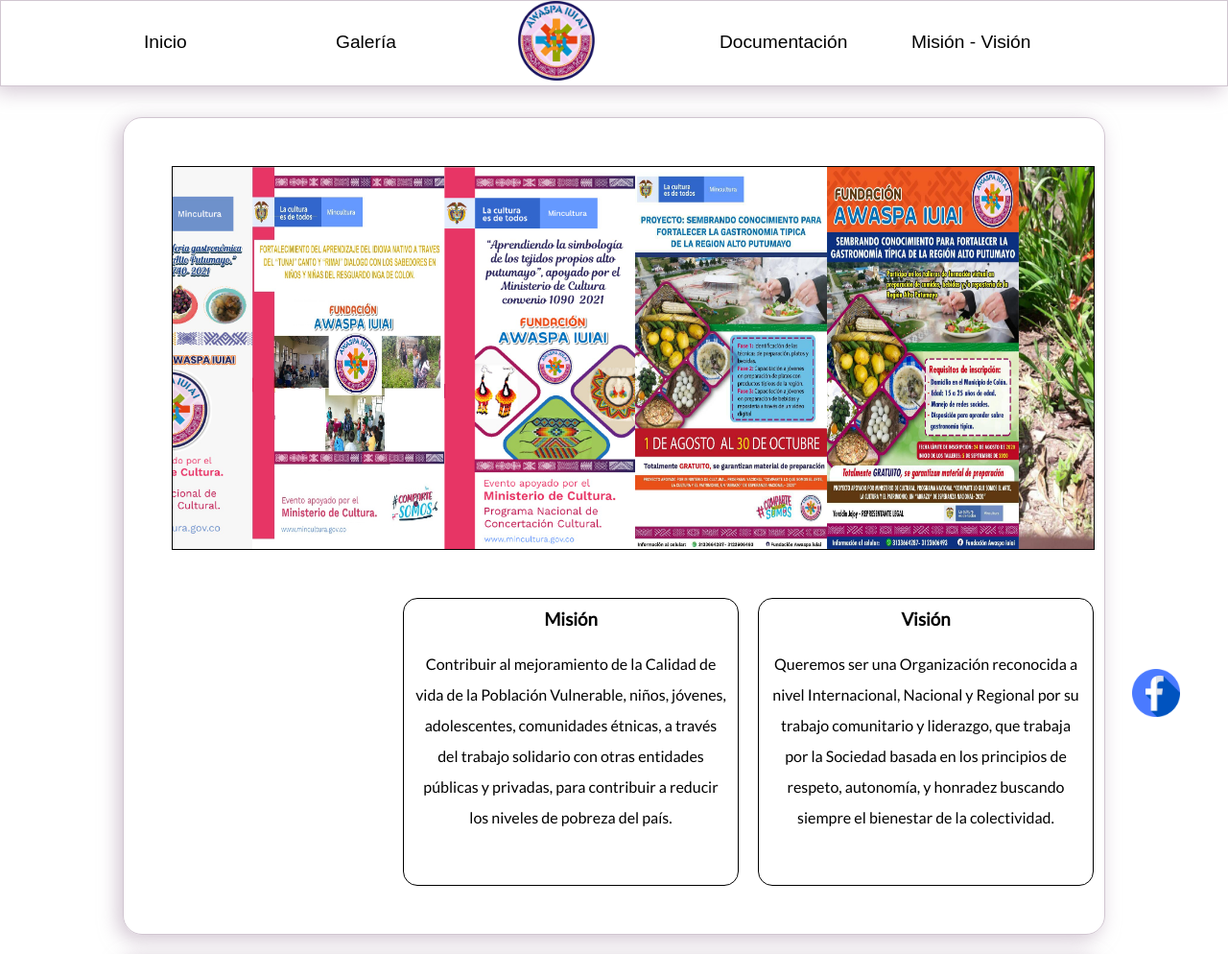
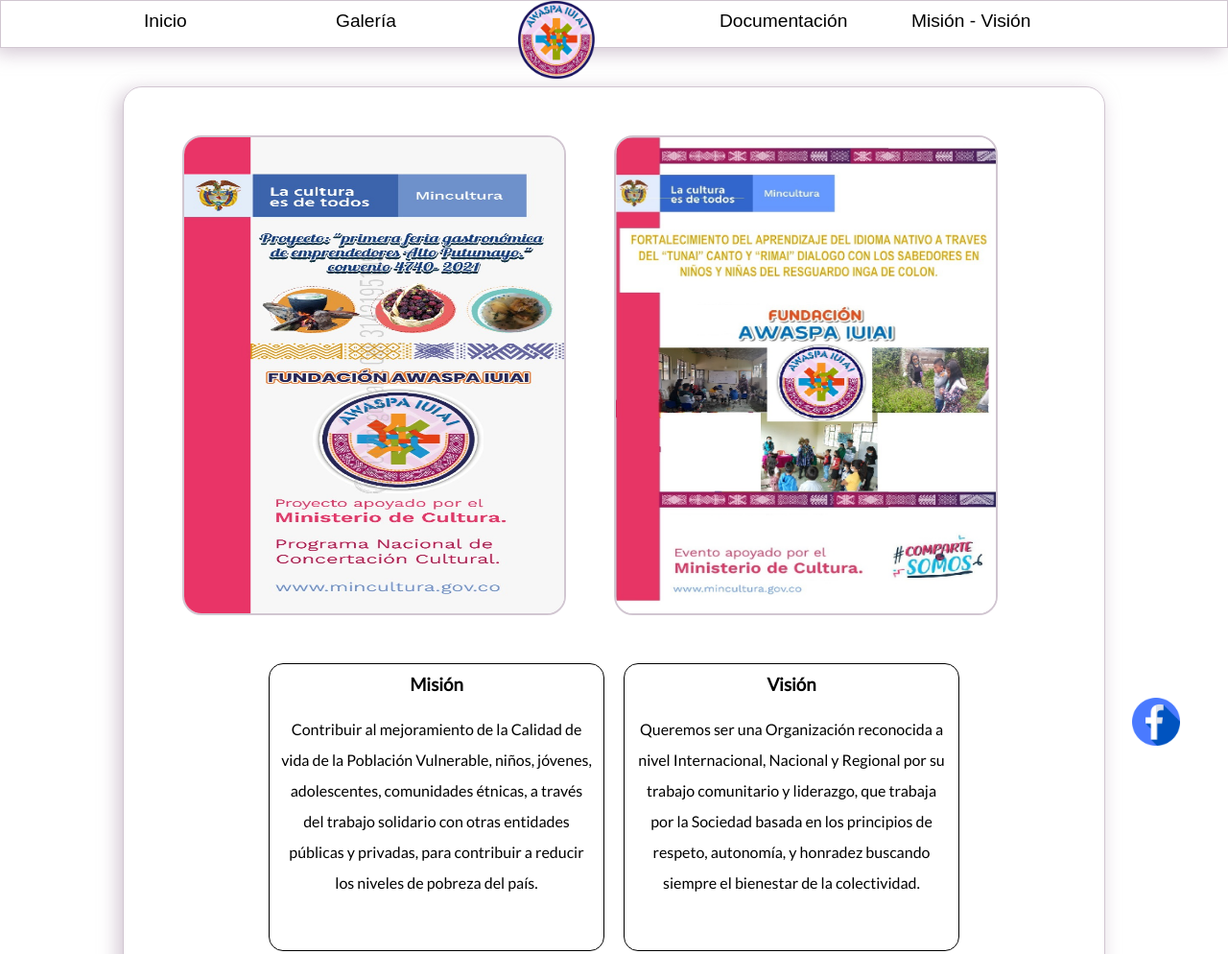
Before and after one commit to julianesp/awaspa, a plain HTML site: page index.html in a window 1280 px wide. Shown: the top 994 px of the page at 96% size. Drawn offline with Linux system fonts and the light colour scheme.

Commit message:
Diseño de página terminado

```diff
--- a/css/styles.css
+++ b/css/styles.css
@@ -30,17 +30,21 @@ body {
     border: 1px solid #baba;
     background-color: #ffffff;
     width: 100%;
-    height: 90px;
-    /* border-radius: 20px; */
+    height: 50px;
     box-shadow: -5px 5px 20px #baba;
+}
+
+.header nav {
+    height: inherit;
 }
 
 .header nav ul {
     display: grid;
     grid-template-columns: repeat(5, 200px);
-    align-items: center;
+    /* align-items: center; */
     justify-content: center;
     list-style: none;
+    height: inherit;
 }
 
 .header nav ul li img {
@@ -58,13 +62,12 @@ body {
 
 .header nav ul li button:hover {
     text-decoration-line: underline;
-    line-height: 50px;
 }
 
 .container {
     display: grid;
     margin: 0 auto;
-    margin-top: 7em;
+    margin-top: 5em;
     padding: 50px;
     border: 1px solid #baba;
     width: 80%;
@@ -74,20 +77,29 @@ body {
 }
 
 .container .galeria {
-    width: inherit;
+    /* width: inherit; */
 }
 
 .container .galeria .img {
     display: flex;
-    justify-content: center;
-    height: 400px;
+    height: 500px;
+    width: 900px;
     overflow-x: scroll;
-    border: 1px solid #000;
+    overflow-y: hidden;
+    margin: 0 auto;
     margin-bottom: 50px;
+    display: grid;
+    grid-template-columns: repeat(6, auto);
+    gap: 0 50px;
 }
 
 .container .galeria .img img {
-    width: 200px;
+    width: 400px;
+    height: inherit;
+    background-attachment: fixed;
+    background-size: cover;
+    border-radius: 20px;
+    border: 2px solid #baba;
 }
 
 .container .mision {
@@ -133,7 +145,7 @@ body {
 
 .footer .redes {
     position: fixed;
-    bottom: 50px;
+    bottom: 20px;
     right: 50px;
 }
 
```
